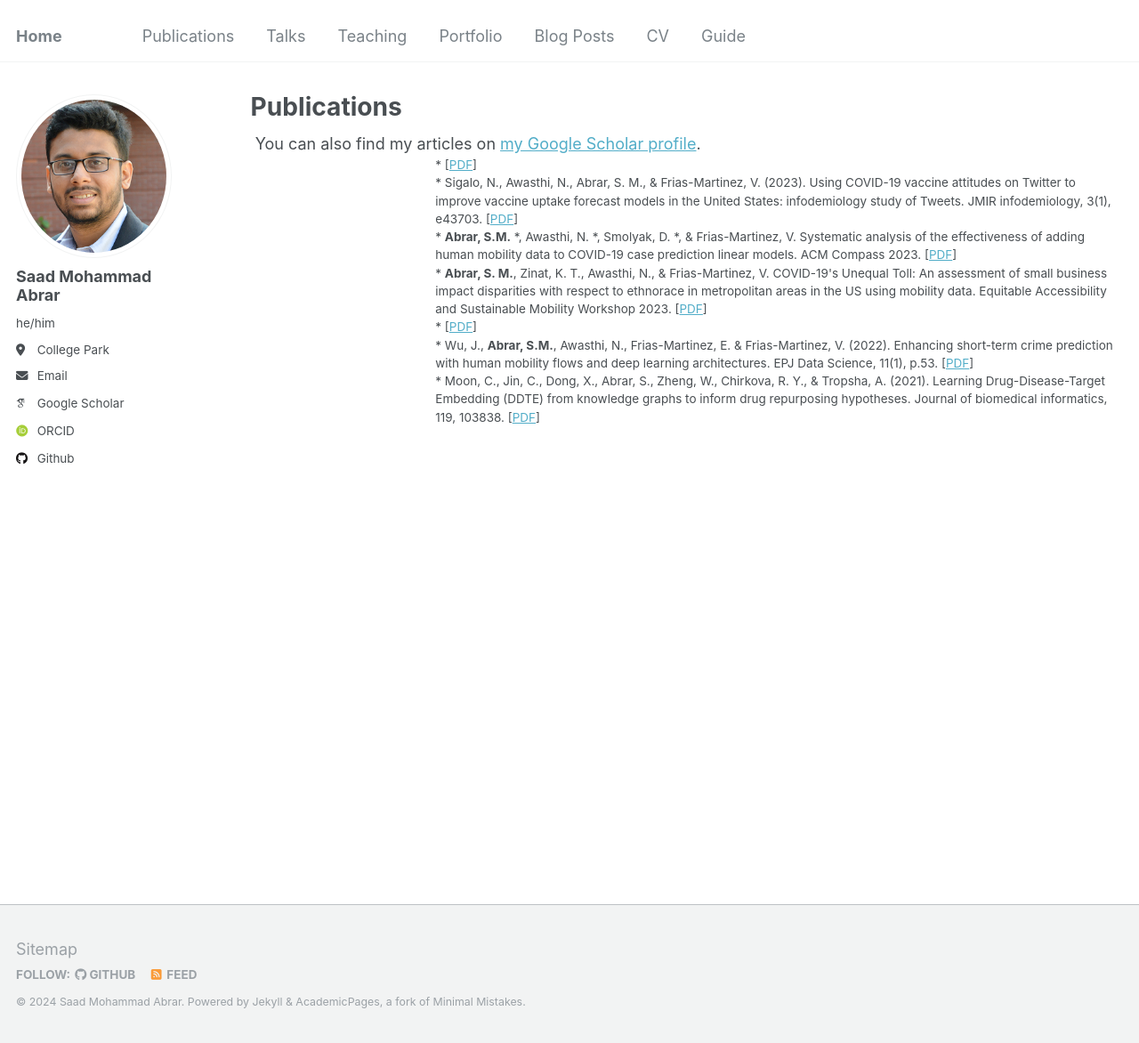
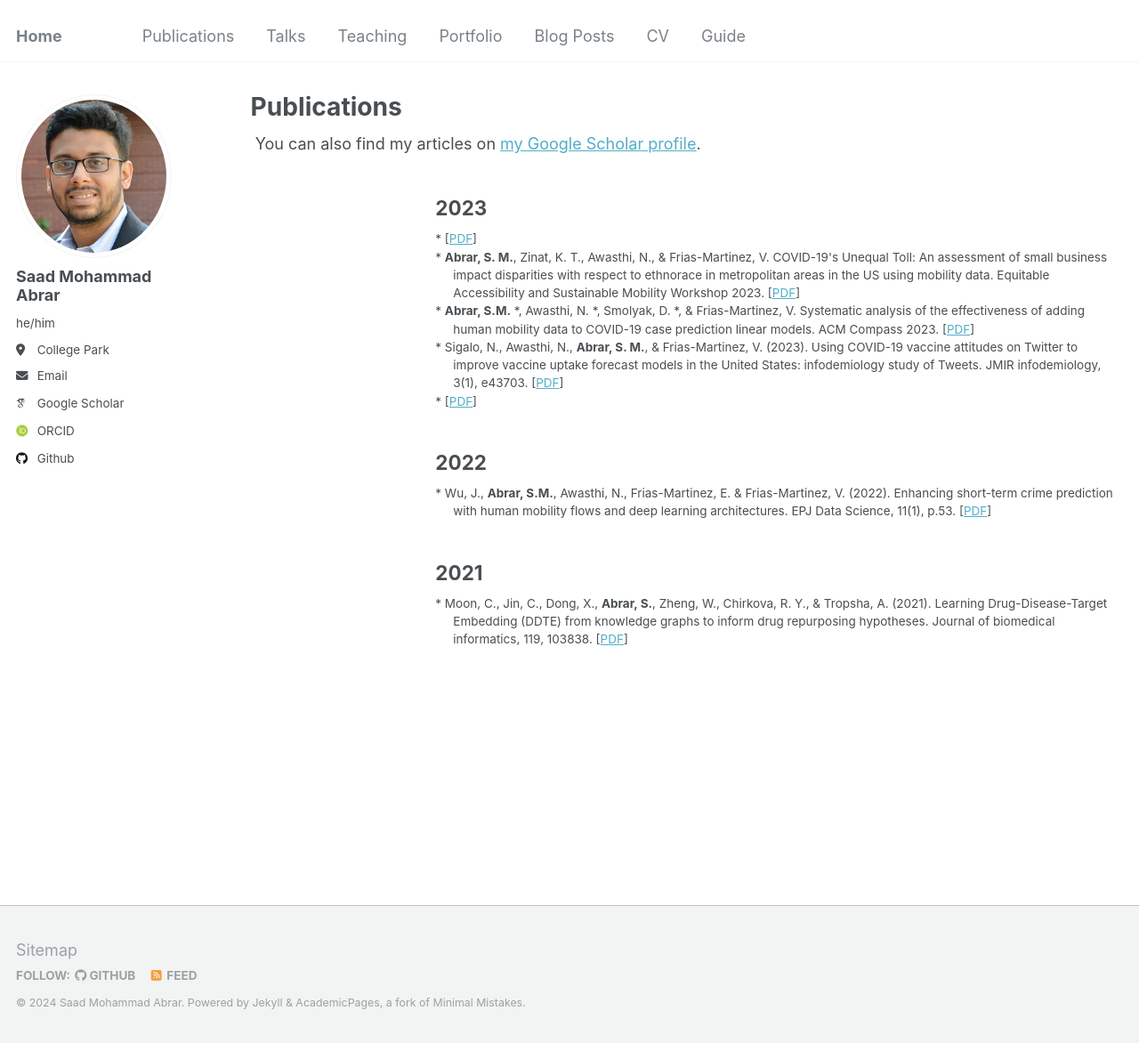
Before and after one commit to saad-abrar/saad-abrar.github.io, a Jekyll site: the page built from _pages/publications.html, in a window 1280 px wide and 1172 px high. Shown: the whole window at 89% size. Built offline with Jekyll 4.4.1, drawn with Linux system fonts in a browser that asks for light colours; some web fonts are replaced.

Commit message:
Update publications.html

```diff
--- a/_pages/publications.html
+++ b/_pages/publications.html
@@ -13,14 +13,21 @@ author_profile: true
 {% endif %} {% include base_path %}
 
 <div class="archive">
-  {% for post in site.publications reversed %}
+  {% assign grouped_publications = site.publications | group_by_exp: "pub",
+  "pub.date | date: '%Y'" | sort: "name" | reverse %} {% for year in
+  grouped_publications %}
+  <h2>{{ year.name }}</h2>
+  {% for post in year.items %}
   <div class="archive__item">
-    <div class="archive__item-excerpt">
-      * {{ post.citation }} {% if post.paperurl %} [<a
-        href="{{ post.paperurl }}"
-        >PDF</a
-      >] {% endif %}
+    <div
+      class="archive__item-excerpt"
+      style="margin-left: 20px; text-indent: -20px"
+    >
+      * {{ post.citation | replace: "Abrar, S. M.", "<strong
+        >Abrar, S. M.</strong
+      >" | replace: "Abrar, S.", "<strong>Abrar, S.</strong>" }} {% if
+      post.paperurl %} [<a href="{{ post.paperurl }}">PDF</a>] {% endif %}
     </div>
   </div>
-  {% endfor %}
+  {% endfor %} {% endfor %}
 </div>
```
